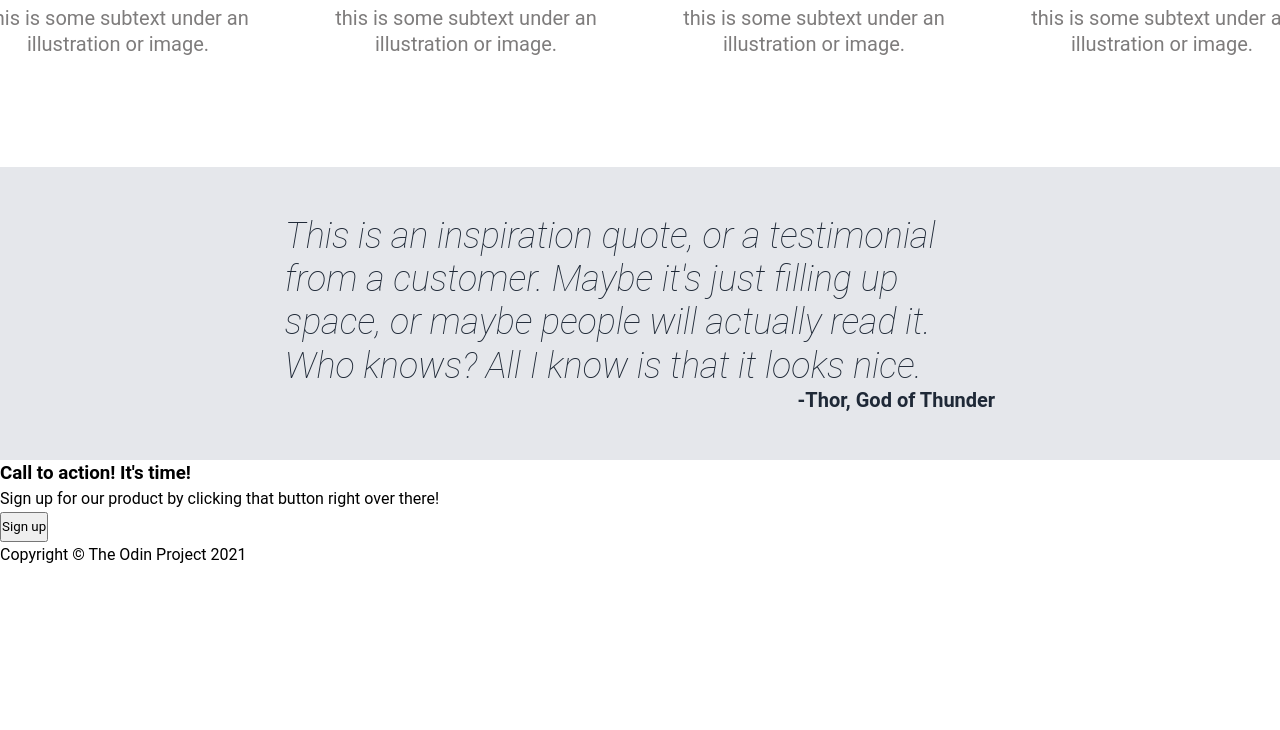
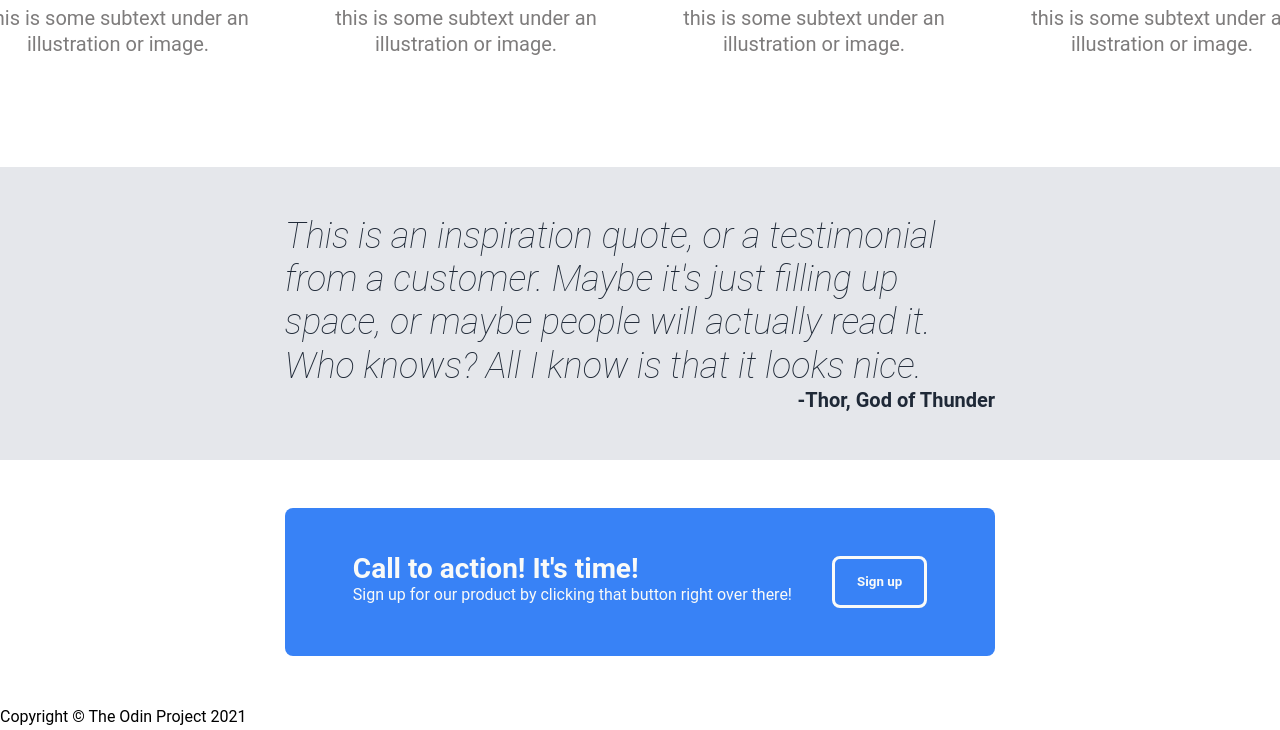
Before and after one commit to Amir-Ramez/Landing-Page, a plain HTML site: page index.html in a window 1280 px wide. Shown: the part 943-1673 px from the top of the page. Before the commit the page ends 1511 px from the top, so only its background shows below. Drawn offline with Linux system fonts and the light colour scheme.

Commit message:
Style sign-up section with container, text, and button styling

```diff
--- a/index.html
+++ b/index.html
@@ -59,11 +59,14 @@
     </div>
 
     <div class="sign-up">
-        <div class="text">
-            <h3>Call to action! It's time!</h3>
-            <p>Sign up for our product by clicking that button right over there!</p>
+        <div class="container">
+            <div class="text">
+                <h3>Call to action! It's time!</h3>
+                <p>Sign up for our product by clicking that button right over there!</p>
+            </div>
+            <button type="button">Sign up</button>
+
         </div>
-        <button type="button">Sign up</button>
     </div>
 
     <div class="footer">
--- a/style.css
+++ b/style.css
@@ -147,3 +147,33 @@ body {
     text-align: right;
     font-style: normal;
 }
+
+.sign-up {
+    padding: 48px;
+    display: flex;
+    justify-content: center;
+    align-items: center;
+    color: #f9faf8;
+}
+
+.sign-up .container {
+    padding: 48px;
+    width: 60%;
+    display: flex;
+    justify-content: space-around;
+    background-color: #3882f6;
+    border-radius: 8px;
+}
+
+.sign-up .container .text h3 {
+    font-size: 28px;
+}
+
+.sign-up .container button {
+    padding: 4px 22px;
+    background-color: #3882f6;
+    color: #f9faf8;
+    font-weight: 700;
+    border: 3px solid #f9faf8;
+    border-radius: 8px;
+}
```
